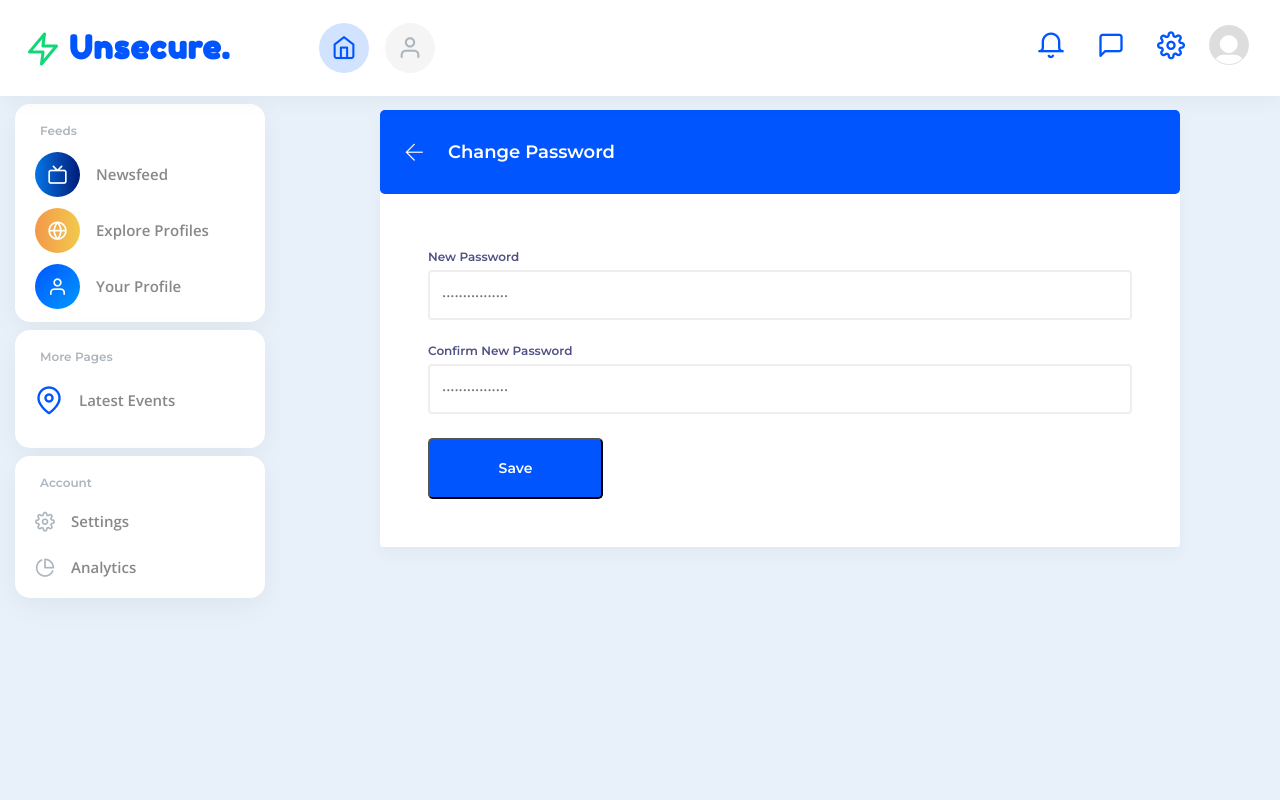
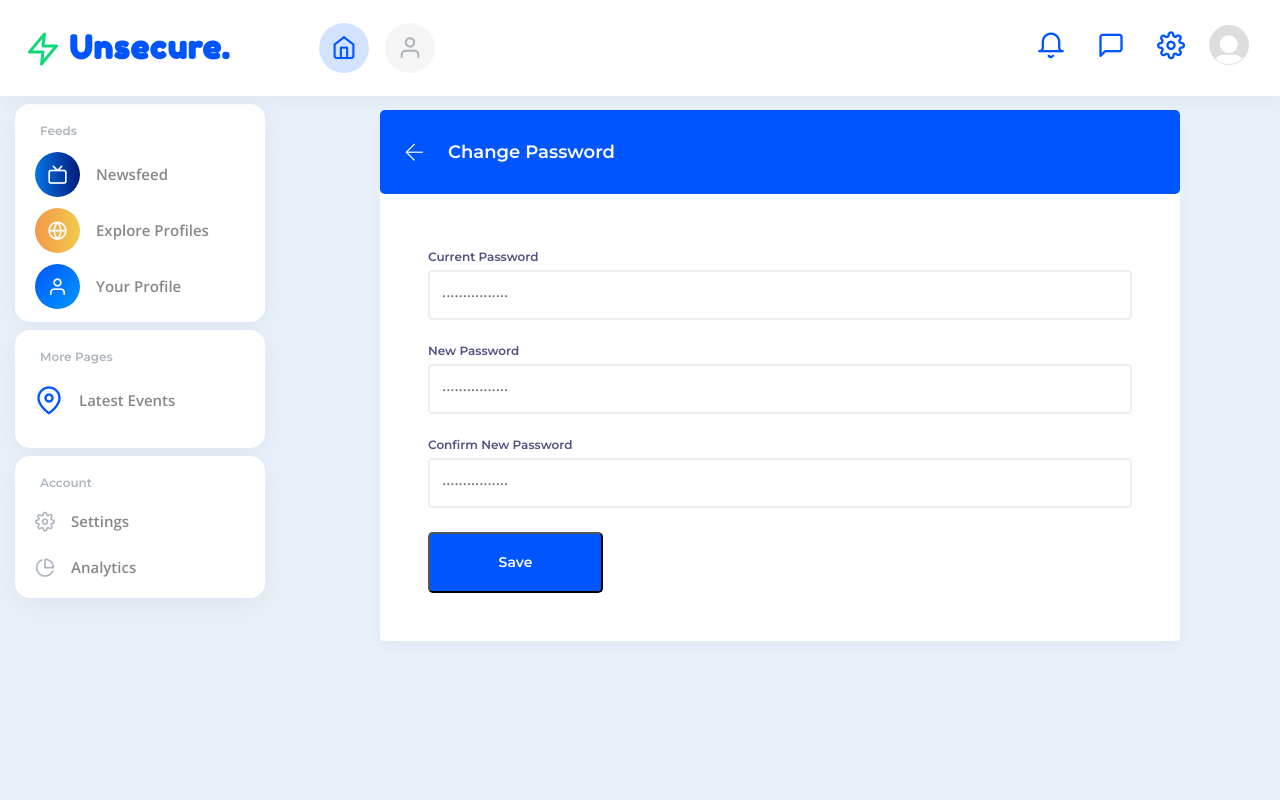
Before and after one commit to samielmadani/Unsecure-Django-App, a Django app: page /change-password/ in a window 1280 px wide. Run offline with Django 4.2, Linux system fonts and the light colour scheme; a user stored in the database is signed in; data comes from the database, SQL or seed files in the repository; both versions use the stored data as it was after the commit; some libraries are stand-ins or nearby versions; some web fonts are replaced.

Commit message:
Add current password verification on change password.

```diff
--- a/main/forms.py
+++ b/main/forms.py
@@ -1,5 +1,6 @@
 from ckeditor.widgets import CKEditorWidget
 from django import forms
+from django.contrib.auth.forms import PasswordChangeForm
 from django.forms import FileInput
 
 from authentication.models import UserProfile, UserAddress
@@ -15,12 +16,16 @@ class PostForm(forms.ModelForm):
         fields = ('text', 'image')
 
 
-class ChangePasswordForm(forms.Form):
-    password1 = forms.CharField(
+class ChangePasswordForm(PasswordChangeForm):
+    old_password = forms.CharField(
+        label="Current Password",
+        widget=forms.PasswordInput(attrs={"placeholder": "••••••••••••••••"}),
+    )
+    new_password1 = forms.CharField(
         label="Password",
         widget=forms.PasswordInput(attrs={"placeholder": "••••••••••••••••"}),
     )
-    password2 = forms.CharField(
+    new_password2 = forms.CharField(
         label="Password Check",
         widget=forms.PasswordInput(attrs={"placeholder": "••••••••••••••••"}),
     )
--- a/main/templates/change-password.html
+++ b/main/templates/change-password.html
@@ -33,8 +33,16 @@
                                     <div class="row">
                                         <div class="col-lg-12 mb-3">
                                             <div class="form-gorup">
+                                                <label class="mont-font fw-600 font-xssss">Current Password</label>
+                                                {% render_field form.old_password class="form-control" %}
+                                            </div>
+                                        </div>
+                                    </div>
+                                    <div class="row">
+                                        <div class="col-lg-12 mb-3">
+                                            <div class="form-gorup">
                                                 <label class="mont-font fw-600 font-xssss">New Password</label>
-                                                {% render_field form.password1 class="form-control" %}
+                                                {% render_field form.new_password1 class="form-control" %}
                                             </div>
                                         </div>
                                     </div>
@@ -42,7 +50,7 @@
                                         <div class="col-lg-12 mb-3">
                                             <div class="form-gorup">
                                                 <label class="mont-font fw-600 font-xssss">Confirm New Password</label>
-                                                {% render_field form.password2 class="form-control" %}
+                                                {% render_field form.new_password2 class="form-control" %}
                                             </div>
                                         </div>
                                     </div>
--- a/main/views.py
+++ b/main/views.py
@@ -115,26 +115,27 @@ def help(request):
 @login_required(login_url='/login/')
 def change_password(request):
     all_chat_profiles = UserProfile.objects.all()
+    user = request.user
     if request.method == "POST":
-        form = ChangePasswordForm(request.POST)
-        user = request.user
+        form = ChangePasswordForm(user, request.POST)
         if form.is_valid() and user is not None:
-            if form.cleaned_data["password1"] == form.cleaned_data["password2"]:
+            if form.cleaned_data["new_password1"] == form.cleaned_data["new_password2"]:
                 try:
-                    if validate_password(form.cleaned_data["password1"], user) is None:
-                        user.set_password(form.cleaned_data["password1"])
+                    if validate_password(form.cleaned_data["new_password1"], user) is None:
+                        user.set_password(form.cleaned_data["new_password1"])
                         user.save()
                         return HttpResponseRedirect("/")
                 except ValidationError as ex:
+                    logger.debug(ex.error_dict)
                     for error in ex.error_list:
-                        form.add_error("password2", error)
+                        form.add_error("new_password2", error)
             else:
-                form.add_error("password2", "Passwords don't match")
+                form.add_error("new_password2", "Passwords don't match")
         else:
             logger.debug(form.data)
 
     else:
-        form = ChangePasswordForm()
+        form = ChangePasswordForm(user)
 
     return render(request, "change-password.html", {"form": form,
                                                     'all_chat_profiles': all_chat_profiles})
```
Also changed, not shown: db.sqlite3, 1 other file.
